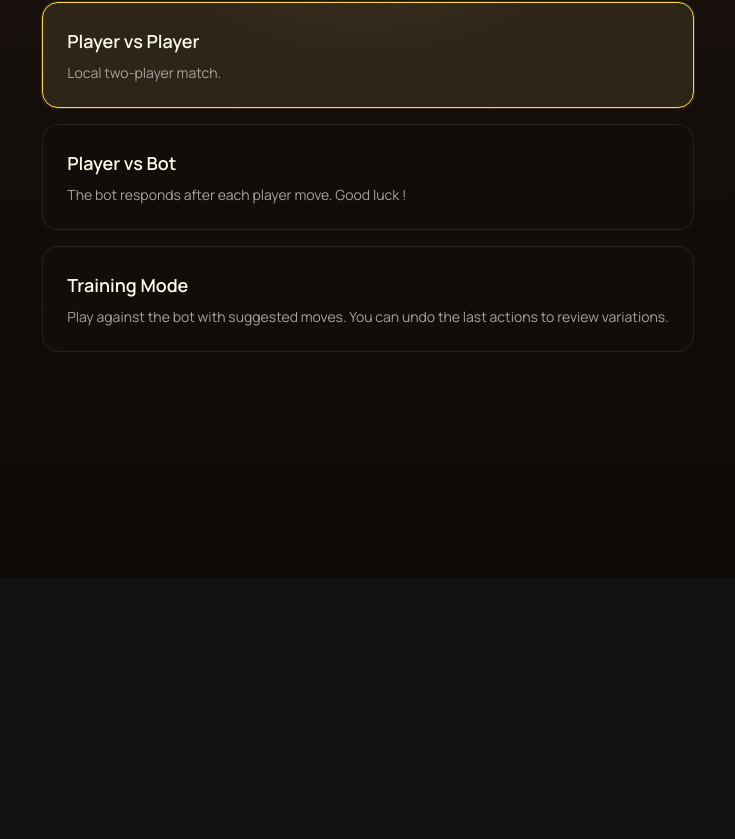
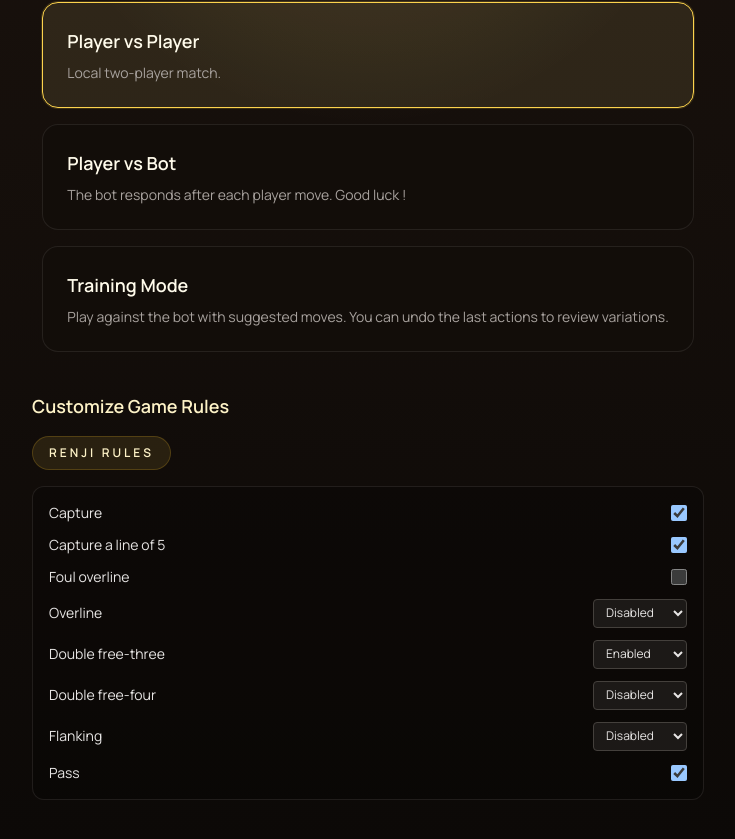
Before and after one commit to kennyydng/Gomoku, a Next.js app in the folder app/: page / in a window 1280 px wide. Shown: the part 223-1062 px from the top of the page, without its empty margins (272-1007 px from the left). Before the commit the page ends 800 px from the top, so only its background shows below. Built offline with nearby package versions, Linux system fonts and the light colour scheme.

Commit message:
Customize Rules

```diff
--- a/app/src/app/components/gomoku/GomokuBoard.tsx
+++ b/app/src/app/components/gomoku/GomokuBoard.tsx
@@ -49,9 +49,20 @@ function GomokuBoard({ mode, rules, onUpdate, onBotResponseTime }: GomokuBoardPr
     onBotResponseTime?.(null)
   }
 
+  const handlePass = () => {
+    if (!rules.pass || game.result !== null) return
+
+    setHistory([...history, game])
+    const next = new Gomoku(game)
+    next.result = next.passTurn()
+    setGameState(next)
+    setHintCell(null)
+  }
+
   const isHumanMove = mode === 'local' || game.player !== aiPlayer
   const isLocked = !isHumanMove || game.result !== null
   const shouldSuggestMove = mode === 'local' || mode === 'training'
+  const canPass = rules.pass && isHumanMove && game.result === null && !game.hasAnyLegalMove()
 
   const handleHumanMove = (pos: Position) => {
     if (isLocked) return
@@ -127,6 +138,17 @@ function GomokuBoard({ mode, rules, onUpdate, onBotResponseTime }: GomokuBoardPr
       <div className="relative mx-auto w-full max-w-[min(88vmin,76vh,720px)] sm:max-w-[min(84vmin,72vh,680px)]">
         {mode === 'training' || mode === 'local' ? (
           <div className="mb-3 flex justify-end">
+            <div className="flex gap-3">
+              {rules.pass && isHumanMove ? (
+                <button
+                  type="button"
+                  onClick={handlePass}
+                  disabled={!canPass}
+                  className="rounded-full border border-amber-400/20 bg-amber-300/10 px-4 py-2 text-xs font-semibold uppercase tracking-[0.28em] text-amber-100 transition hover:border-amber-400/40 hover:bg-amber-300/15 disabled:cursor-not-allowed disabled:opacity-40"
+                >
+                  Pass
+                </button>
+              ) : null}
               <button
                 type="button"
                 onClick={handleUndo}
@@ -135,6 +157,7 @@ function GomokuBoard({ mode, rules, onUpdate, onBotResponseTime }: GomokuBoardPr
               >
                 Undo last move
               </button>
+            </div>
           </div>
         ) : null}
 
--- a/app/src/app/components/rules/HelpModal.tsx
+++ b/app/src/app/components/rules/HelpModal.tsx
@@ -20,7 +20,7 @@ export function createHelpBoard(stones: Array<{ row: number; col: number; player
 
 export type RuleModal = {
   title: string
-  category: 'Victory' | 'Capture' | 'Forbidden' | 'Free-three'
+  category: 'Capture' | 'Forbidden' | 'Free-three' | 'General'
   text: string
   showBoard?: boolean
   beforeBoard?: number[][]
@@ -31,9 +31,15 @@ export type RuleModal = {
 
 export const RULE_MODALS: RuleModal[] = [
   {
-    title: 'Victory RuleModals',
-    category: 'Victory',
+    title: 'Victory',
+    category: 'General',
     text: '• Align 5 or more stones of your color continuously to win.\n• If an alignment can be immediately broken by capture, it does not count as a win.\n• Capturing 10 opponent stones also wins the game.',
+    showBoard: false,
+  },
+  {
+    title: 'Pass move',
+    category: 'General',
+    text: 'When pass is enabled, a player with no legal move can pass their turn instead of being forced into a draw. In the current setup, pass is on.',
     showBoard: false,
   },
   {
@@ -51,6 +57,18 @@ export const RULE_MODALS: RuleModal[] = [
       { row: 3, col: 1, player: 1 },
       { row: 3, col: 4, player: 1 },
     ]),
+  },
+  {
+    title: 'Capture win',
+    category: 'Capture',
+    text: 'Capturing 10 opponent stones wins the game immediately.',
+    showBoard: false,
+  },
+  {
+    title: 'Unperfect five',
+    category: 'Capture',
+    text: 'With captureUnperfect enabled, a line of 5 that can be immediately broken by capture is not always an instant win. The win may be delayed until the position is safe.',
+    showBoard: false,
   },
   {
     title: 'What is a free-three?',
@@ -73,13 +91,9 @@ export const RULE_MODALS: RuleModal[] = [
   {
     title: 'Forbidden Moves',
     category: 'Forbidden',
-    text: "A double-three is a move that introduces two simultaneous free-three alignments.\nBut the move in a would be legal:\n• If one of the free-threes would be obstructed. (Case 2)\n• If it captures a pair of opponent stones.",
+    text: "A double-three is a move that introduces two simultaneous free-three alignments. But the move in a would be legal:\n• Case 1: If it captures a pair of opponent stones\n• Case 2: If one of the free-threes would be obstructed",
     showBoard: true,
     beforeLabel: 'Case 1',
-    // Exemple : le coup semi-translucide en (3,3) (player: 3) capture la paire blanche
-    // en (3,1)-(3,2) (encadrée par noir en (3,0)) et crée simultanément
-    // deux alignements de trois (vertical et horizontal) — donc double free-three
-    // mais autorisé parce qu'il effectue une capture.
     beforeBoard: createHelpBoard([
       { row: 2, col: 3, player: 1 },
 
@@ -101,6 +115,24 @@ export const RULE_MODALS: RuleModal[] = [
         { row: 4, col: 5, player: 1 },
         { row: 4, col: 6, player: 1 },
     ]),
+  },
+  {
+    title: 'Overline',
+    category: 'Forbidden',
+    text: 'An overline is a line longer than 5 stones. Depending on the rule settings, it can be illegal for Black or for both players.',
+    showBoard: false,
+  },
+  {
+    title: 'Double-four',
+    category: 'Forbidden',
+    text: 'A double-four is a move that creates two separate four-threats at the same time. When fourFour is enabled, this move is forbidden.',
+    showBoard: false,
+  },
+  {
+    title: 'Flanking',
+    category: 'Forbidden',
+    text: 'When flanking is enabled, a five can be rejected if it is completely flanked by opponent stones. That prevents a surrounded five from counting as an immediate win.',
+    showBoard: false,
   },
 ]
 
@@ -157,7 +189,7 @@ export default function HelpModal({ show, onClose, rules }: { show: boolean; onC
         <div className="flex items-start justify-between gap-4">
           <div>
             <p className="text-[11px] uppercase tracking-[0.5em] text-amber-200/65">In-game help</p>
-            <h2 className="mt-2 text-2xl font-black tracking-[0.08em] text-amber-100 sm:text-3xl">RuleModals summary</h2>
+            <h2 className="mt-2 text-2xl font-black tracking-[0.08em] text-amber-100 sm:text-3xl">Rules summary</h2>
           </div>
           <button
             type="button"
--- a/app/src/app/game/Gomoku.ts
+++ b/app/src/app/game/Gomoku.ts
@@ -20,14 +20,11 @@ export type Rules = {
   pass: boolean
   capture: boolean
   //captureSelf: boolean
-  catureUnperfect: boolean
-
+  captureUnperfect: boolean
   foulOverline: boolean
   overline: boolean | 'black'
-
   threeThree: boolean | 'black'
   fourFour: boolean | 'black'
-
   flanking: boolean | 'black'
 }
 
@@ -241,6 +238,26 @@ export class Gomoku {
         this.player = player
         if (this.hasAnyLegalMove())
           return null
+    }
+
+    return 'draw'
+  }
+
+  passTurn() {
+    if (!this.rules.pass || this.result !== null)
+      return null
+
+    const player = this.player
+    const opponent = opponentOf(player)
+
+    this.player = opponent
+    if (this.hasAnyLegalMove())
+      return null
+
+    if (this.rules.pass) {
+      this.player = player
+      if (this.hasAnyLegalMove())
+        return null
     }
 
     return 'draw'
--- a/app/src/app/game/page.tsx
+++ b/app/src/app/game/page.tsx
@@ -8,7 +8,7 @@ import { getCaptureOrbClass, getTurnOrbClass } from '../constants/game'
 import { GAME_PAGE_THEME } from '../constants/ui'
 import HelpModal, { RULE_MODALS } from '../components/rules/HelpModal'
 
-import type { Player } from './Gomoku'
+import type { Player, Rules } from './Gomoku'
 
 type GameMode = 'local' | 'ai' | 'training'
 import type { RuleModal } from '../components/rules/HelpModal'
@@ -23,8 +23,10 @@ function getGaugeLabel(tone: 'black' | 'white', mode: GameMode) {
 
 export default function GamePage() {
   const router = useRouter()
-  const mode = useSearchParams()?.get('mode')
-  const rules = {
+  const searchParams = useSearchParams()
+  const mode = searchParams?.get('mode')
+
+  const defaultRules = {
     capture: true,
     captureUnperfect: true,
     foulOverline: false,
@@ -35,9 +37,34 @@ export default function GamePage() {
     pass: true,
   }
 
+  const parseRulesFromParams = () => {
+    const ruleKeys = Object.keys(defaultRules) as Array<keyof typeof defaultRules>
+    const parsed = { ...defaultRules }
+
+    ruleKeys.forEach(key => {
+      const param = searchParams?.get(key)
+      const current = defaultRules[key]
+
+      // Si la règle peut avoir une valeur 'black'
+      if (typeof current === 'boolean') {
+        if (param === '0') parsed[key] = false
+        if (param === '1') parsed[key] = true
+      } else {
+        // Valeurs possibles: 'black', true, false
+        if (param === 'b') parsed[key] = 'black' as any
+        if (param === '0') parsed[key] = false as any
+        if (param === '1') parsed[key] = true as any
+      }
+    })
+
+    return parsed
+  }
+
+  const rules = parseRulesFromParams()
+
   const [botResponseMs, setBotResponseMs] = useState<"pending" | number | null>(null)
   const [showRules, setShowRules] = useState(false)
-  const [activeCategory, setActiveCategory] = useState<RuleModal['category']>('Victory')
+  const [activeCategory, setActiveCategory] = useState<RuleModal['category']>('General')
   const [turn, setTurn] = useState<number>(0)
   const [score, setScore] = useState<[number,number]>([0,0])
   const [currentPlayer, setCurrentPlayer] = useState<Player>(0)
@@ -108,7 +135,7 @@ export default function GamePage() {
           <h1 className="bg-[linear-gradient(180deg,_#fff7e7_0%,_#f6c77d_55%,_#d08a3f_100%)] bg-clip-text text-4xl font-black tracking-[0.1em] text-transparent sm:text-6xl">
             Gomoku
           </h1>
-          <p className="mt-2 text-sm text-stone-400">Ninuki-Gomoku - Board 19x19</p>
+          <p className="mt-2 text-sm text-stone-400">Board 19x19</p>
         </header>
 
         <div className="flex min-h-0 w-full flex-col items-center gap-3">
--- a/app/src/app/page.tsx
+++ b/app/src/app/page.tsx
@@ -3,9 +3,67 @@
 import { useState } from 'react'
 import Link from 'next/link'
 import { MENU_CARD_THEME } from './constants/ui'
+import type { Rules } from './game/Gomoku'
 
 export default function Home() {
   const [selectedMode, setSelectedMode] = useState<'local' | 'ai' | 'training'>('local')
+  const [rules, setRules] = useState<Rules>({
+    capture: true,
+    captureUnperfect: true,
+    foulOverline: false,
+    overline: false,
+    threeThree: true,
+    fourFour: false,
+    flanking: false,
+    pass: true,
+  })
+
+  const ruleLabels: Record<keyof Rules, string> = {
+    pass: 'Pass',
+    capture: 'Capture',
+    captureUnperfect: 'Capture a line of 5',
+    foulOverline: 'Foul overline',
+    overline: 'Overline',
+    threeThree: 'Double free-three',
+    fourFour: 'Double free-four',
+    flanking: 'Flanking',
+  }
+
+  const blackRules: Array<keyof Rules> = ['overline', 'threeThree', 'fourFour', 'flanking']
+
+  const applyRenjiPreset = () => {
+    setRules({
+      capture: true,
+      captureUnperfect: true,
+      foulOverline: true,
+      overline: 'black',
+      threeThree: 'black',
+      fourFour: 'black',
+      flanking: false,
+      pass: true,
+    })
+  }
+
+  const getRulesQueryString = () => {
+    return Object.entries(rules)
+      .map(([key, value]) => {
+        if (typeof value === 'string') {
+          return `${key}=${value === 'black' ? 'b' : '0'}`
+        }
+        return `${key}=${value ? '1' : '0'}`
+      })
+      .join('&')
+  }
+
+  const toggleRule = (key: keyof Rules) => {
+    setRules(prev => {
+      const current = prev[key]
+      if (typeof current === 'boolean') {
+        return { ...prev, [key]: !current }
+      }
+      return prev
+    })
+  }
 
   return (
     <main className="min-h-screen bg-[radial-gradient(circle_at_top,_rgba(255,215,145,0.16),_transparent_28%),linear-gradient(180deg,_#1a120d_0%,_#0c0907_100%)] px-4 py-10 text-stone-100 sm:px-6 lg:px-8">
@@ -20,7 +78,7 @@ export default function Home() {
 
         <section className="grid gap-4 grid-cols-1">
           <Link
-            href="/game?mode=local"
+            href={`/game?mode=local&${getRulesQueryString()}`}
             onClick={() => setSelectedMode('local')}
             className={`${MENU_CARD_THEME.base} ${
               selectedMode === 'local'
@@ -33,7 +91,7 @@ export default function Home() {
           </Link>
 
           <Link
-            href="/game?mode=ai"
+            href={`/game?mode=ai&${getRulesQueryString()}`}
             onClick={() => setSelectedMode('ai')}
             className={`${MENU_CARD_THEME.base} ${
               selectedMode === 'ai'
@@ -46,7 +104,7 @@ export default function Home() {
           </Link>
 
           <Link
-            href="/game?mode=training"
+            href={`/game?mode=training&${getRulesQueryString()}`}
             onClick={() => setSelectedMode('training')}
             className={`${MENU_CARD_THEME.base} ${
               selectedMode === 'training'
@@ -59,6 +117,58 @@ export default function Home() {
           </Link>
         </section>
 
+        <section className="w-full max-w-2xl space-y-4">
+          <h2 className="text-lg font-semibold text-amber-100">Customize Game Rules</h2>
+          <div className="flex flex-wrap gap-3">
+            <button
+              type="button"
+              onClick={applyRenjiPreset}
+              className="rounded-full border border-amber-400/20 bg-amber-300/10 px-4 py-2 text-xs font-semibold uppercase tracking-[0.25em] text-amber-100 transition hover:border-amber-400/40 hover:bg-amber-300/15"
+            >
+              Renji rules
+            </button>
+          </div>
+          <div className="rounded-xl border border-stone-700/40 bg-black/20 p-4 space-y-3">
+            {Object.entries(rules).map(([key, value]) => {
+              const ruleKey = key as keyof Rules
+              const isBlackRule = blackRules.includes(ruleKey)
+              const label = ruleLabels[ruleKey]
+
+              return (
+                <div key={key} className="flex items-center justify-between gap-3">
+                  <span className="text-sm text-stone-200">{label}</span>
+                  {isBlackRule ? (
+                    <select
+                      value={typeof value === 'string' ? value : (value ? 'true' : 'false')}
+                      onChange={(e) => {
+                        if (e.target.value === 'black') {
+                          setRules(prev => ({ ...prev, [key]: 'black' as any }))
+                        } else {
+                          setRules(prev => ({ ...prev, [key]: e.target.value === 'true' }))
+                        }
+                      }}
+                      className="text-xs bg-stone-900 border border-stone-700 rounded px-2 py-1 text-stone-200"
+                    >
+                      <option value="false">Disabled</option>
+                      <option value="true">Enabled</option>
+                      <option value="black">Black only</option>
+                    </select>
+                  ) : (
+                    <label className="flex items-center gap-2 cursor-pointer">
+                      <input
+                        type="checkbox"
+                        checked={typeof value === 'boolean' ? value : value === 'black'}
+                        onChange={() => toggleRule(key as keyof Rules)}
+                        className="w-4 h-4 rounded border-stone-600 bg-stone-900 cursor-pointer"
+                      />
+                    </label>
+                  )}
+                </div>
+              )
+            })}
+          </div>
+        </section>
+
       </div>
     </main>
   )
```
Lines whose indentation alone changed are shown as unchanged.
